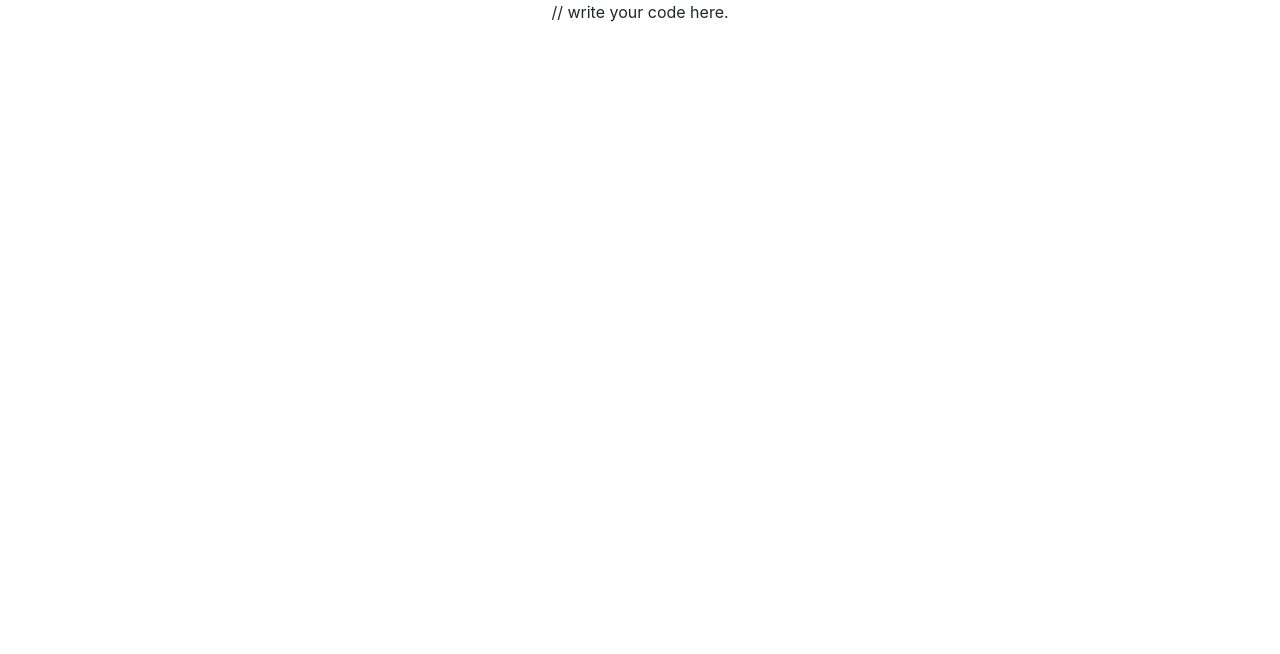
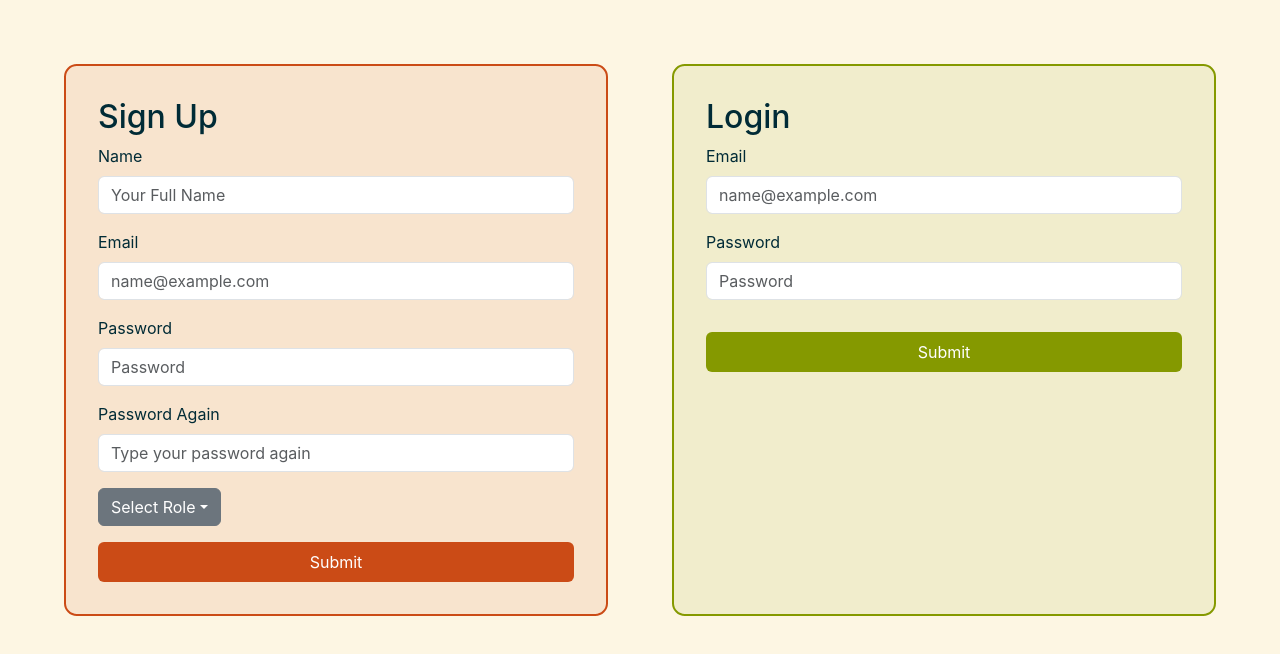
Before and after one commit to BTP-8th-SEM/BTP-frontend, a React (Create React App) app: page / in a window 1280 px wide. Shown: the top 654 px of the page. Built offline with nearby package versions, Linux system fonts and the light colour scheme.

Commit message:
add jsx using bootstrap for Login and Signup Component

```diff
--- a/src/App.css
+++ b/src/App.css
@@ -1,5 +1,5 @@
 .App {
-  text-align: center;
+  /* text-align: center; */
 }
 
 .App-logo {
--- a/src/App.js
+++ b/src/App.js
@@ -7,7 +7,7 @@ import SignUp from './Components/SignUp';
 function App() {
   return (
     <div className="App">
-      // write your code here.
+      <Auth/>
     </div>
   );
 }
--- a/src/Components/Auth.js
+++ b/src/Components/Auth.js
@@ -1,11 +1,18 @@
 import Login from "./Login";
 import SignUp from "./SignUp";
+
+import  "./../Styles/auth.css"
 const Auth = () => {
     return (
-        <div>
-            Hello world
-            <SignUp/>
-            <Login/>
+        <div className="auth">
+            <div class="sign-up">
+                <SignUp/>
+            </div>
+
+            <div class="login">
+                <Login/>
+            </div>
+
         </div>
     );
 }
--- a/src/Components/Login.js
+++ b/src/Components/Login.js
@@ -1,7 +1,23 @@
+import './../Styles/login.css';
 const Login = () => {
     return (
-        <div>
-            Login
+        <div className="login-box">
+            <h2> Login </h2>
+            <div class="login-form">
+                <div className="mb-3">
+                    <label className="form-label" id="email-l">Email</label>
+                    <input type="text" className="form-control" id="email-i" placeholder="name@example.com"/>
+                </div>
+                <div className="mb-3">
+                    <label className="form-label" id="pass-l">Password</label>
+                    <input type="password" className="form-control" id="pass-i" placeholder="Password"/>
+                </div>
+
+                <button type="button" className="btn btn-success" id="s">Submit</button>
+
+
+
+            </div>
         </div>
     );
 }
--- a/src/Components/SignUp.js
+++ b/src/Components/SignUp.js
@@ -1,7 +1,40 @@
+import  "./../Styles/sign-up.css"
 const SignUp = () => {
     return (
-        <div>
-            SignUp
+        <div className="signup-box">
+            <h2>Sign Up</h2>
+            <div className="sign-up-form">
+                <div className="mb-3">
+                    <label className="form-label" id="name-l">Name</label>
+                    <input type="text" className="form-control" id="name-i" placeholder="Your Full Name"/>
+                </div>
+                <div className="mb-3">
+                    <label className="form-label" id="email-l">Email</label>
+                    <input type="text" className="form-control" id="email-i" placeholder="name@example.com"/>
+                </div>
+                <div className="mb-3">
+                    <label className="form-label" id="pass-l">Password</label>
+                    <input type="password" className="form-control" id="pass-i" placeholder="Password"/>
+                </div>
+                <div className="mb-3">
+                    <label className="form-label" id="pass-again-l">Password Again</label>
+                    <input type="password" className="form-control" id="pass-again-i" placeholder="Type your password again"/>
+                </div>
+
+                <div className="dropdown">
+                    <button className="btn btn-secondary dropdown-toggle" type="button" id="role-d" data-bs-toggle="dropdown" aria-haspopup="true" aria-expanded="false">
+                      Select Role
+                    </button>
+                    <div className="dropdown-menu" aria-labelledby="dropdownMenuButton">
+                      <a className="dropdown-item" href="#">Teacher</a>
+                      <a className="dropdown-item" href="#">Student</a>
+                    </div>
+                </div>
+                <button type="button" className="btn btn-success" id="submit">Submit</button>
+
+
+            </div>
+
         </div>
     );
 }
--- /dev/null
+++ b/src/Styles/auth.css
@@ -0,0 +1,21 @@
+.auth {
+    display: flex;
+    flex-direction: row;
+}
+.login, .sign-up {
+    flex:1;
+    border-radius: 0.8rem;
+    padding:2rem;
+}
+
+.login {
+    margin:4rem 4rem 1rem 2rem;
+    background-color: rgba(133, 153, 0, 0.1);
+    border:2px solid rgb(133, 153, 0);
+}
+
+.sign-up {
+    margin:4rem 2rem 1rem 4rem;
+    background-color: rgba(203, 75, 22, 0.1);
+    border:2px solid rgb(203, 75, 22)
+}
--- /dev/null
+++ b/src/Styles/login.css
@@ -0,0 +1,7 @@
+#s {
+    background-color:rgb(133, 153, 0);
+    border:none;
+    width:100%;
+    margin-top:1rem;
+    padding:0.5rem;
+}
--- /dev/null
+++ b/src/Styles/sign-up.css
@@ -0,0 +1,7 @@
+#submit {
+    background-color:rgb(203, 75, 22);
+    border:none;
+    width:100%;
+    margin-top:1rem;
+    padding:0.5rem;
+}
--- a/src/index.css
+++ b/src/index.css
@@ -5,6 +5,8 @@ body {
     sans-serif;
   -webkit-font-smoothing: antialiased;
   -moz-osx-font-smoothing: grayscale;
+  background-color: #fdf6e3;
+  color:#002b36;
 }
 
 code {
```
